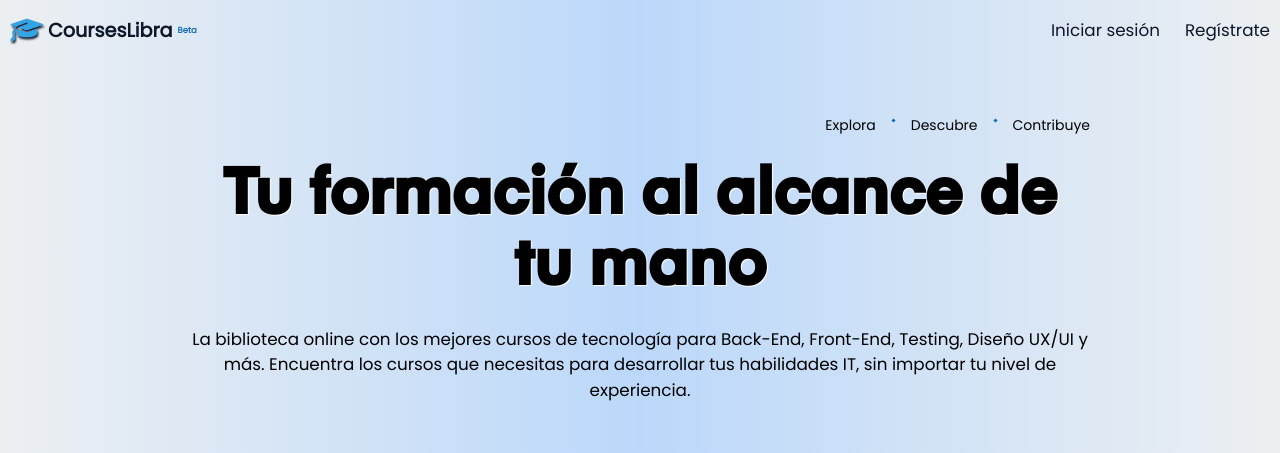
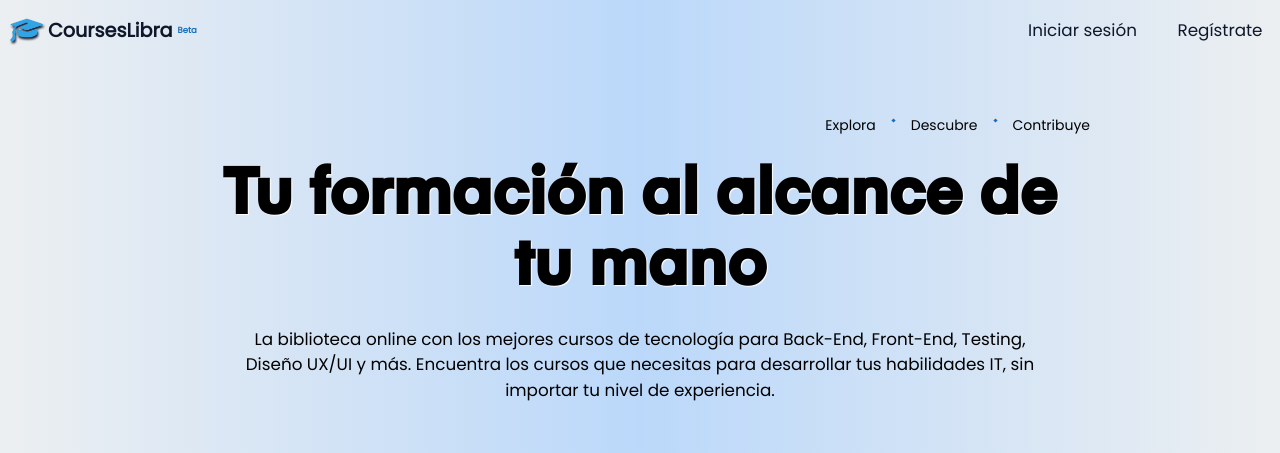
Before and after one commit to facudam/fullstack-courses-app, a React (Vite) app in the folder client/: page / in a window 1280 px wide. Shown: the top 453 px of the page. Built offline with nearby package versions, Linux system fonts and the light colour scheme; no server answers.

Commit message:
Add animation hover at Nav menu

```diff
--- a/client/src/components/header/Header.module.css
+++ b/client/src/components/header/Header.module.css
@@ -69,6 +69,7 @@
 }
 
 .header-ctn__titles p {
+    padding: 0 50px;
     font-size: 1.05rem;
     line-height: 150%;
     text-align: center;
@@ -111,6 +112,7 @@
     }
     .header-ctn__titles p {
         font-size: 1rem;
+        padding: 0;
     }
     .input-ctn {
         margin: 20px;
--- a/client/src/components/nav/Nav.module.css
+++ b/client/src/components/nav/Nav.module.css
@@ -177,13 +177,41 @@
         background-color: transparent;
         box-shadow: none;
     }
-
     .nav-ctn_navigation2 a {
+        position: relative;
         color: var(--secondary-black);
         text-shadow: none;
-        transition: color .5s ease;
+        letter-spacing: 0;
+        width: 125px;
+        transition: letter-spacing .3s ease, color .3s ease;
+        text-align: center;
+    }
+    .nav-ctn_navigation2 a:nth-child(2) {
+        width: 100px;
+    }
+    .nav-ctn_navigation2 a::before, .nav-ctn_navigation2 a::after {
+        display: block;
+        position: absolute;
+        content: '';
+        width: 4px;
+        opacity: 0;
+        height: 1px;
+        background: var(--blue);
+        left: 50%;
+        top: 30px;
+        transition: left .3s ease, width .3s ease, opacity .3s ease, background .3s ease;
+    }
+    .nav-ctn_navigation2 a::after {
+        top: -2px;
     }
     .nav-ctn_navigation2 a:hover {
+        letter-spacing: 1px;
         color: var(--blue-hover);
     }
+    .nav-ctn_navigation2 a:hover::before, .nav-ctn_navigation2 a:hover::after {
+        opacity: .6;
+        left: 0;
+        width: 100%;
+    }
+
 }
--- a/client/src/pages/login/Login.module.css
+++ b/client/src/pages/login/Login.module.css
@@ -14,6 +14,7 @@
 }
 .logo {
     color: var(--secondary-black);
+    text-decoration: none;
     font-size: 1.2rem;
     font-weight: 900;
     display: flex;
--- a/client/src/pages/login/Login.tsx
+++ b/client/src/pages/login/Login.tsx
@@ -67,11 +67,11 @@ export const Login = () => {
   return (
     <div className={ styles['main-ctn'] }>
       <nav className={ styles.nav }>
-        <div className={ styles.logo }>
+        <Link to="/" className={ styles.logo }>
             <img src={ hat } />
             <span translate="no">CoursesLibra</span>
             <span>Beta</span>
-        </div>
+        </Link>
         <div className={ styles['nav-link-ctn'] }>
             <span>¿Todavia no estás registrado?</span>
             <Link to="/registrarse">Regístrate</Link>
@@ -81,7 +81,7 @@ export const Login = () => {
         <form className={ styles['form-ctn'] } onSubmit={ handleSubmit }>
           <div>
             <h1>Inicia sesión</h1>
-            <p>Loguéate para acceder a tu cuenta y continuar explorando nuestra plataforma.</p>
+            <p>Loguéate para acceder a tu cuenta y continuar explorando en la plataforma.</p>
           </div>
 
           <div className={ styles['input-ctn'] }>
@@ -124,7 +124,7 @@ export const Login = () => {
           </div>
           <button className={ styles.button } type="submit">Iniciar sesión</button>
           <Link className={ styles.link } to="/">O continua sin iniciar sesión</Link>
-          { isDataInvalid && <span style={{"textAlign": "center"}}><strong>Usuario y/o contraseña inválidos</strong></span> }
+          { isDataInvalid && <span style={{ "textAlign": "center" }}><strong>Usuario y/o contraseña inválidos</strong></span> }
         </form>
         <img src={ courses } alt="courses" width={500} />
       </main>
--- a/client/src/pages/signup/Signup.tsx
+++ b/client/src/pages/signup/Signup.tsx
@@ -56,11 +56,11 @@ export const Signup = () => {
   return (
     <div className={ styles['main-ctn'] }>
         <nav className={ styles.nav }>
-        <div className={ styles.logo }>
+        <Link to="/" className={ styles.logo }>
             <img src={ hat } />
             <span translate="no">CoursesLibra</span>
             <span>Beta</span>
-        </div>
+        </Link>
         <div className={ styles['nav-link-ctn'] }>
             <span>¿Ya estás registrado?</span>
             <Link to="/iniciar-sesion">Inicia sesión</Link>
@@ -75,7 +75,7 @@ export const Signup = () => {
 
             <div className={ styles['input-ctn'] }>
                 <label htmlFor="name">Nombre:</label>
-                <input onChange={ handleName } type="text" name="name" placeholder="Enter name" value={ name } />
+                <input onChange={ handleName } type="text" name="name" placeholder="Escribe tu nombre" value={ name } />
                 {
                     (hasAnyError && name.trim() === '') &&
                         <span className={ styles['error-message'] }>Por favor, ingresa tu nombre</span>
@@ -83,7 +83,7 @@ export const Signup = () => {
             </div>
             <div className={ styles['input-ctn'] }>
                 <label htmlFor="email">Email:</label>
-                <input onChange={ handleEmail } type="email" name="email" placeholder="Enter Email" value={ email } />
+                <input onChange={ handleEmail } type="email" name="email" placeholder="Ingresa tu email" value={ email } />
                 {
                     (hasAnyError && !validateEmail(email)) &&
                         <span className={ styles['error-message'] }>Por favor, ingrese un email válido</span>
@@ -96,7 +96,7 @@ export const Signup = () => {
                         onChange={ handlePassword }
                         type={ showPassword ? "text" : "password" }
                         name="password"
-                        placeholder="Enter password"
+                        placeholder="Ingresa tu contraseña"
                         value={ password }
                     />
 
```
